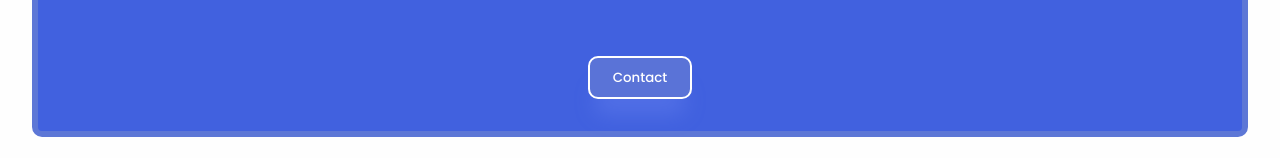
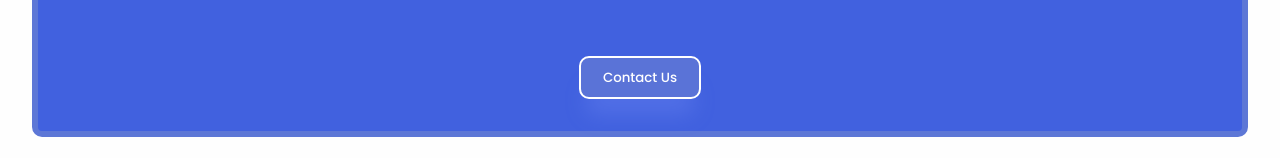
Before and after one commit to Daviwizzy/Altair-Attic, a React (Vite) app: page / in a window 1280 px wide. Shown: the part 3830-3988 px from the top of the page. Built offline with nearby package versions, Linux system fonts and the light colour scheme; a web font is replaced by a local one.

Commit message:
Resolved merge conflicts

```diff
--- a/src/components/GetStarted/GetStarted.jsx
+++ b/src/components/GetStarted/GetStarted.jsx
@@ -13,7 +13,7 @@ const GetStarted = () => {
             Attractive Technology Solutions
           </span>
           <button className="button" href>
-            <Link to="/contact-me">Contact</Link>
+          <Link to="/contact">Contact Us</Link>
           </button>
         </div>
       </div>
```
Also changed, not shown: src/pages/Contactpg/WebsiteCon.jsx (deleted, +0 -12 lines).
